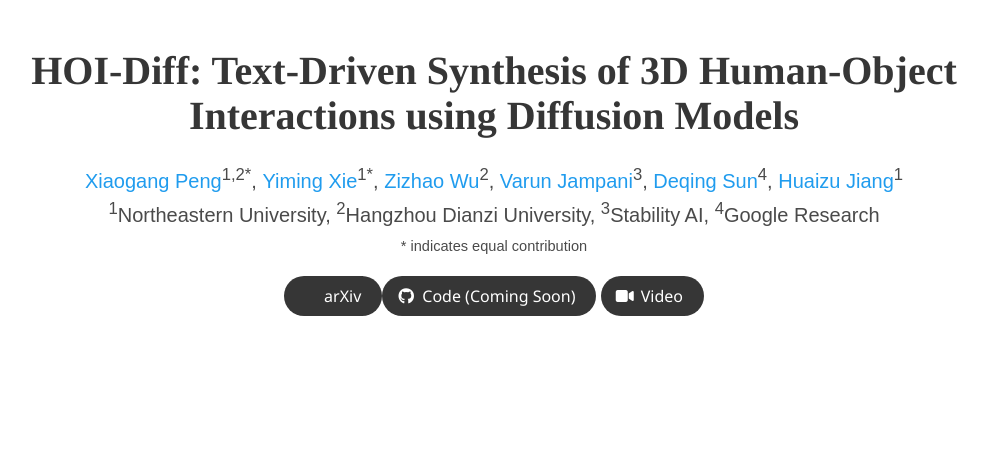
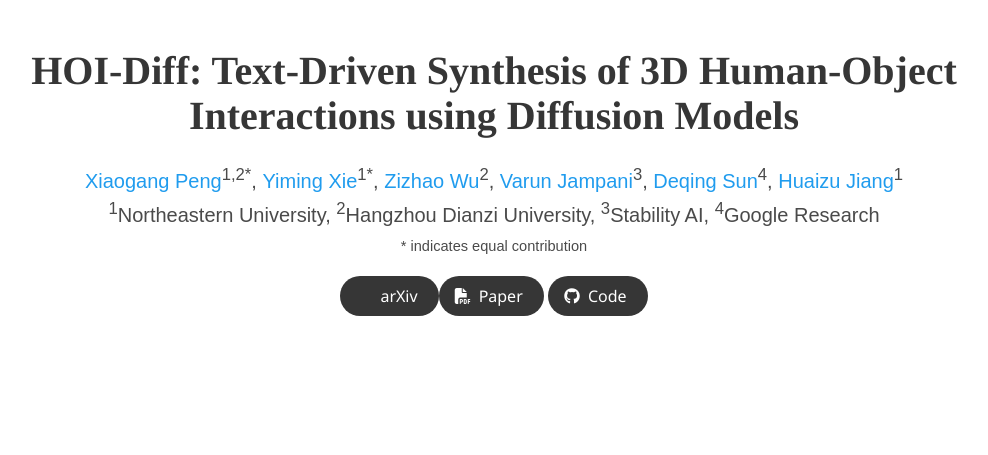
Before and after one commit to yiwenchen1999/neu-vi.github.io, a plain HTML site: page HOI-Diff/index.html in a window 1280 px wide. Shown: the top 455 px of the page, without its empty margins (146-1134 px from the left). Drawn offline with nearby package versions, Linux system fonts and the light colour scheme; some icons are missing; a web font is replaced by a local one.

Commit message:
update readme

```diff
--- a/HOI-Diff/index.html
+++ b/HOI-Diff/index.html
@@ -79,16 +79,16 @@
                       </span>
                       <span>arXiv</span>
 
-                      <!-- Arxiv PDF link
+                      <!-- Arxiv PDF link -->
                       <span class="link-block">
-                        <a href="https://openaccess.thecvf.com/content/CVPR2023/papers/Peng_Trajectory-Aware_Body_Interaction_Transformer_for_Multi-Person_Pose_Forecasting_CVPR_2023_paper.pdf" target="_blank"
+                        <a href="https://arxiv.org/pdf/2312.06553.pdf" target="_blank"
                         class="external-link button is-normal is-rounded is-dark">
                         <span class="icon">
                           <i class="fas fa-file-pdf"></i>
                         </span>
                         <span>Paper</span>
                       </a>
-                    </span> -->
+                    </span>
 
                     <!-- Supplementary PDF link
                     <span class="link-block">
@@ -108,13 +108,13 @@
                     <span class="icon">
                       <i class="fab fa-github"></i>
                     </span>
-                    <span>Code (Coming Soon)</span>
+                    <span>Code</span>
                   </a>
                 </span>
 
 
                   <!-- Supplementary PDF link -->
-                  <span class="link-block">
+                  <!-- <span class="link-block">
                     <a href="static/pdfs/supplementary_material.pdf" target="_blank"
                     class="external-link button is-normal is-rounded is-dark">
                     <span class="icon">
@@ -122,7 +122,7 @@
                     </span>
                     <span>Video</span>
                   </a>
-                </span>
+                </span> -->
 
                 </a>
               </span>
```
